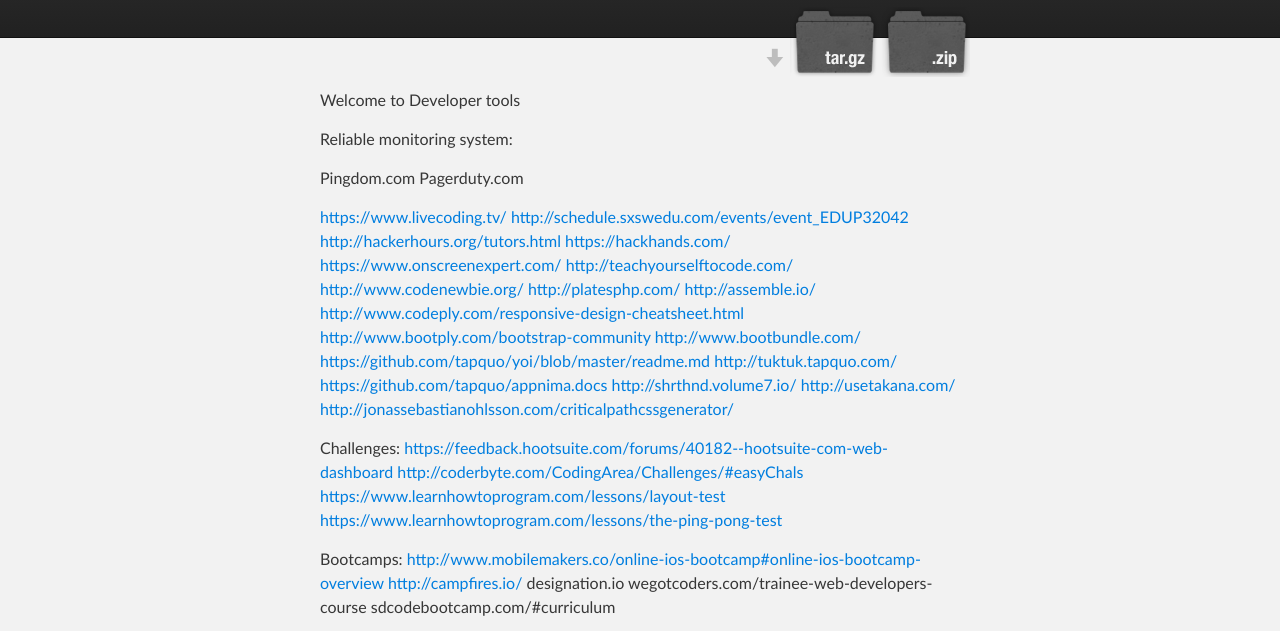
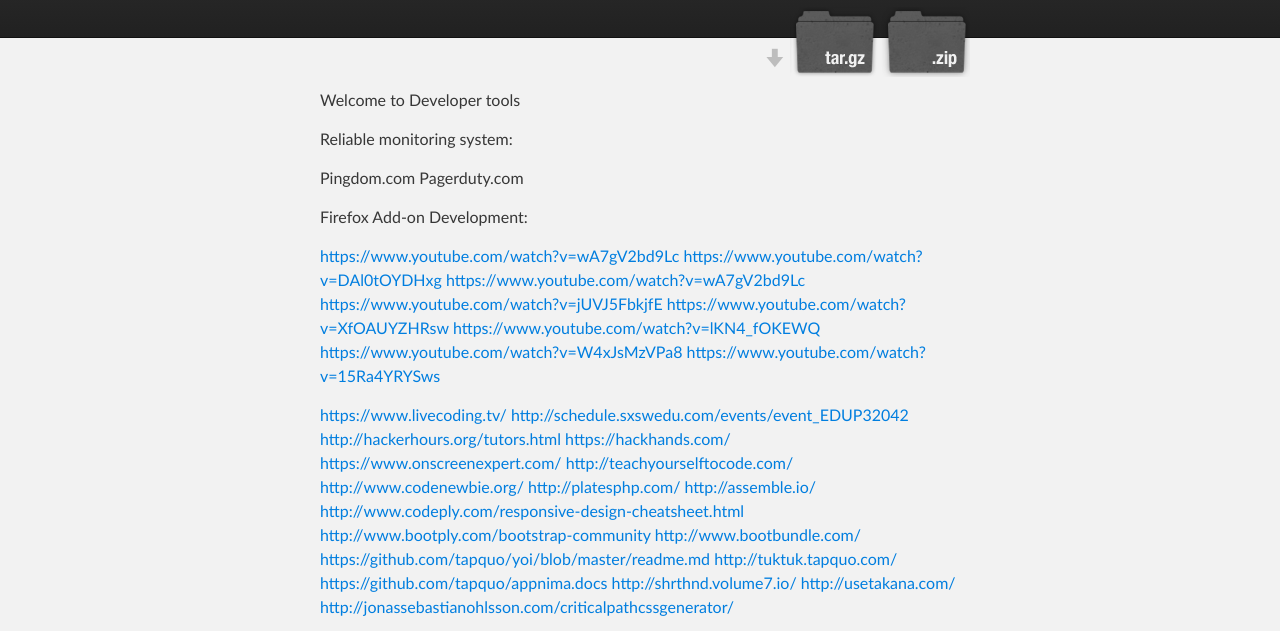
Before and after one commit to jlmwebhosting/jlmdevelopertools, a plain HTML site: page index.html in a window 1280 px wide. Shown: the part 136-767 px from the top of the page. Drawn offline with Linux system fonts and the light colour scheme.

Commit message:
Create gh-pages branch via GitHub

```diff
--- a/index.html
+++ b/index.html
@@ -37,6 +37,17 @@
 
 <p>Pingdom.com
 Pagerduty.com</p>
+
+<p>Firefox Add-on Development:</p>
+
+<p><a href="https://www.youtube.com/watch?v=wA7gV2bd9Lc">https://www.youtube.com/watch?v=wA7gV2bd9Lc</a>
+<a href="https://www.youtube.com/watch?v=DAl0tOYDHxg">https://www.youtube.com/watch?v=DAl0tOYDHxg</a>
+<a href="https://www.youtube.com/watch?v=wA7gV2bd9Lc">https://www.youtube.com/watch?v=wA7gV2bd9Lc</a>
+<a href="https://www.youtube.com/watch?v=jUVJ5FbkjfE">https://www.youtube.com/watch?v=jUVJ5FbkjfE</a>
+<a href="https://www.youtube.com/watch?v=XfOAUYZHRsw">https://www.youtube.com/watch?v=XfOAUYZHRsw</a>
+<a href="https://www.youtube.com/watch?v=lKN4_fOKEWQ">https://www.youtube.com/watch?v=lKN4_fOKEWQ</a>
+<a href="https://www.youtube.com/watch?v=W4xJsMzVPa8">https://www.youtube.com/watch?v=W4xJsMzVPa8</a>
+<a href="https://www.youtube.com/watch?v=15Ra4YRYSws">https://www.youtube.com/watch?v=15Ra4YRYSws</a></p>
 
 <p><a href="https://www.livecoding.tv/">https://www.livecoding.tv/</a>
 <a href="http://schedule.sxswedu.com/events/event_EDUP32042">http://schedule.sxswedu.com/events/event_EDUP32042</a>
```
Also changed, not shown: params.json (+1 -1 lines).
